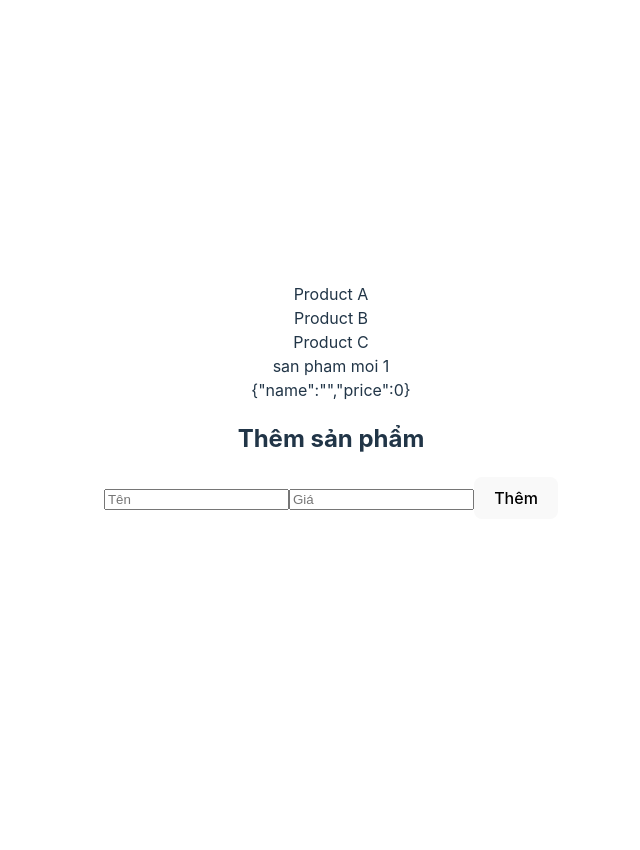
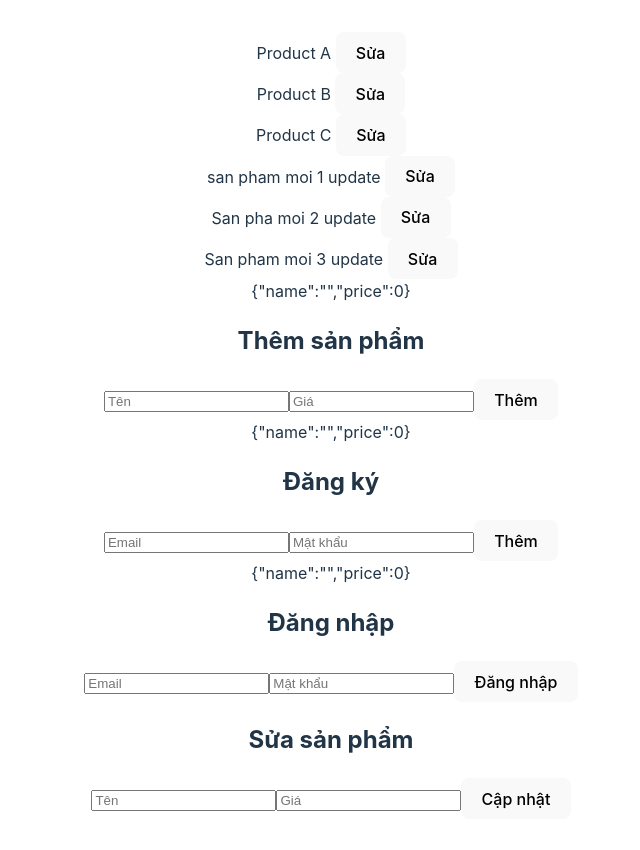
Before and after one commit to datlt2306/FPL-WEB209, a React (Vite) app: page / in a window 1280 px wide. Shown: the whole page, without its empty margins (309-949 px from the left). Before the commit the page ends 800 px from the top, so only its background shows below. Built offline with nearby package versions, Linux system fonts and the light colour scheme; data requests are answered from the project's data file.

Commit message:
Buổi 2: Signin, Signup, Update product

```diff
--- a/db.json
+++ b/db.json
@@ -16,9 +16,28 @@
       "price": 100
     },
     {
-      "name": "san pham moi 1",
+      "name": "san pham moi 1 update",
       "price": "200",
       "id": 4
+    },
+    {
+      "name": "San pha moi 2 update",
+      "price": "23",
+      "id": 5
+    },
+    {
+      "name": "San pham moi 3 update",
+      "price": "200",
+      "id": 6
+    }
+  ],
+  "users": [
+    {
+      "email": "admin@gmail.com",
+      "password": "$2a$10$9cCP3qcV6YTlxTQAAHNl5.vwZjSi25zrcAMXd6kx7JjbnBq7mrkLG",
+      "name": "",
+      "price": 0,
+      "id": 1
     }
   ]
 }
--- a/src/App.tsx
+++ b/src/App.tsx
@@ -3,9 +3,13 @@ import './App.css'
 import ProductList from './components/ProductList'
 import { IProduct } from './interfaces/Product'
 import ProductAdd from './components/ProductAdd'
+import ProductEdit from './components/ProductEdit'
+import Signup from './components/Signup'
+import Signin from './components/Signin'
 
 function App() {
     const [products, setProducts] = useState<IProduct[]>([])
+    const [product, setProduct] = useState({})
 
     useEffect(() => {
         fetch(`http://localhost:3000/products`)
@@ -21,12 +25,57 @@ function App() {
             body: JSON.stringify(product)
         })
             .then((response) => response.json())
-            .then((data) => console.log(data))
+            .then((data) => setProducts([...products, data]))
+    }
+
+    const onGetProduct = (id: number) => {
+        fetch(`http://localhost:3000/products/${id}`)
+            .then((response) => response.json())
+            .then((data) => setProduct(data))
+    }
+    const onEdit = (product: IProduct) => {
+        fetch(`http://localhost:3000/products/${product.id}`, {
+            method: 'PATCH',
+            headers: {
+                'Content-Type': 'application/json'
+            },
+            body: JSON.stringify(product)
+        })
+            .then((response) => response.json())
+            .then((data) => {
+                const newProducts = products.map((item) => (item.id === data.id ? data : item))
+                setProducts(newProducts)
+            })
+    }
+    const onSignup = (user: any) => {
+        fetch(`http://localhost:3000/register`, {
+            method: 'POST',
+            headers: {
+                'Content-Type': 'application/json'
+            },
+            body: JSON.stringify(user)
+        })
+            .then((response) => response.json())
+            .then((data) => console.log('thành công'))
+    }
+    const onSignin = (user: any) => {
+        fetch(`http://localhost:3000/signin`, {
+            method: 'POST',
+            headers: {
+                'Content-Type': 'application/json'
+            },
+            body: JSON.stringify(user)
+        })
+            .then((response) => response.json())
+            .then((data) => console.log('thành công'))
     }
     return (
         <>
-            <ProductList products={products} />
+            <ProductList products={products} onGetProduct={onGetProduct} />
             <ProductAdd onAdd={onAdd} />
+            <Signup onSignup={onSignup} />
+            <Signin onSignin={onSignin} />
+            <ProductEdit product={product} onEdit={onEdit} />
         </>
     )
 }
--- /dev/null
+++ b/src/components/ProductEdit/index.tsx
@@ -0,0 +1,36 @@
+import { useState } from 'react'
+import { IProduct } from '../../interfaces/Product'
+
+type ProductEditProps = {
+    product: IProduct
+    onEdit: (product: IProduct) => void
+}
+
+const ProductEdit = ({ product, onEdit }: ProductEditProps) => {
+    const [valueInput, setValueInput] = useState<IProduct | {}>({})
+
+    const onInput = (e: any) => {
+        const { name, value } = e.target
+        setValueInput({
+            ...valueInput,
+            [name]: value
+        })
+    }
+    const onSubmit = (e: any) => {
+        e.preventDefault()
+        onEdit({
+            ...product,
+            ...valueInput
+        })
+    }
+    return (
+        <form onSubmit={onSubmit}>
+            <h2>Sửa sản phẩm</h2>
+            <input type='text' name='name' defaultValue={product.name} placeholder='Tên' onInput={onInput} />
+            <input type='number' name='price' defaultValue={product.price} placeholder='Giá' onInput={onInput} />
+            <button>Cập nhật</button>
+        </form>
+    )
+}
+
+export default ProductEdit
--- a/src/components/ProductList/index.tsx
+++ b/src/components/ProductList/index.tsx
@@ -2,13 +2,16 @@ import { IProduct } from '../../interfaces/Product'
 
 type ProductListProps = {
     products: IProduct[]
+    onGetProduct: (id: number) => void
 }
-const ProductList = ({ products }: ProductListProps) => {
+const ProductList = ({ products, onGetProduct }: ProductListProps) => {
     if (!products) return <>Không có sản phẩm nào</>
     return (
         <>
             {products.map((item, index) => (
-                <div key={index}>{item.name}</div>
+                <div key={index}>
+                    {item.name} <button onClick={() => onGetProduct(item.id!)}>Sửa</button>
+                </div>
             ))}
         </>
     )
--- /dev/null
+++ b/src/components/Signin/index.tsx
@@ -0,0 +1,36 @@
+import React, { useState } from 'react'
+import { IProduct } from '../../interfaces/Product'
+
+type Props = {
+    onSignin: (user: IProduct) => void
+}
+
+const Signin = ({ onSignin }: Props) => {
+    const [valueInput, setValueInput] = useState<IProduct>({
+        name: '',
+        price: 0
+    })
+
+    const onInput = (e: any) => {
+        const { name, value } = e.target
+        setValueInput({
+            ...valueInput,
+            [name]: value
+        })
+    }
+    const onSubmit = (e: any) => {
+        e.preventDefault()
+        onSignin(valueInput)
+    }
+    return (
+        <form onSubmit={onSubmit}>
+            {JSON.stringify(valueInput)}
+            <h2>Đăng nhập</h2>
+            <input type='email' name='email' placeholder='Email' onInput={onInput} />
+            <input type='password' name='password' placeholder='Mật khẩu' onInput={onInput} />
+            <button>Đăng nhập</button>
+        </form>
+    )
+}
+
+export default Signin
--- /dev/null
+++ b/src/components/Signup/index.tsx
@@ -0,0 +1,36 @@
+import React, { useState } from 'react'
+import { IProduct } from '../../interfaces/Product'
+
+type Props = {
+    onSignup: (user: IProduct) => void
+}
+
+const Signup = ({ onSignup }: Props) => {
+    const [valueInput, setValueInput] = useState<IProduct>({
+        name: '',
+        price: 0
+    })
+
+    const onInput = (e: any) => {
+        const { name, value } = e.target
+        setValueInput({
+            ...valueInput,
+            [name]: value
+        })
+    }
+    const onSubmit = (e: any) => {
+        e.preventDefault()
+        onSignup(valueInput)
+    }
+    return (
+        <form onSubmit={onSubmit}>
+            {JSON.stringify(valueInput)}
+            <h2>Đăng ký</h2>
+            <input type='email' name='email' placeholder='Email' onInput={onInput} />
+            <input type='password' name='password' placeholder='Mật khẩu' onInput={onInput} />
+            <button>Thêm</button>
+        </form>
+    )
+}
+
+export default Signup
```
